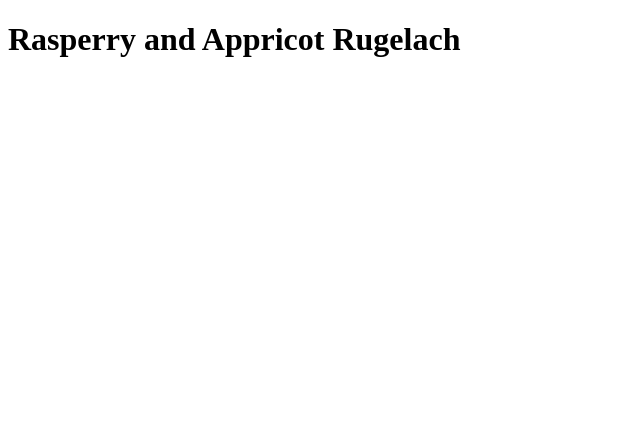
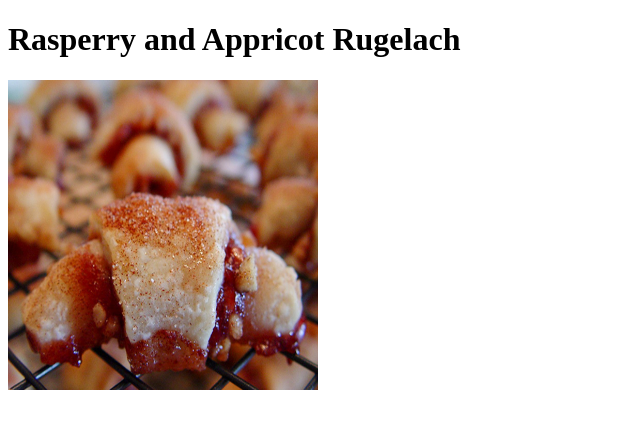
Before and after one commit to jrodr1191/recipes-website, a plain HTML site: page recipes/rasperry-appricot-rugelach.html in a window 1280 px wide. Shown: the whole page, without its empty margins (0-640 px from the left). Drawn offline with Linux system fonts and the light colour scheme.

Commit message:
Added image of rasperry appricot recipe to its appropriate .html, and linked to the page from index.html
Should allow for smooth transition between main page and recipes, and give an idea of what the food item looks like

```diff
--- a/recipes/rasperry-appricot-rugelach.html
+++ b/recipes/rasperry-appricot-rugelach.html
@@ -8,5 +8,7 @@
 
     <body>
         <h1>Rasperry and Appricot Rugelach</h1>
+        <img src="../images/rasperry-appricot-image.jpg"
+        alt="rasperry appricot rugelach" height="310" width="310">
     </body>
 </html>
```
Also changed, not shown: index.html (+2 -0 lines), images/rasperry-appricot-image.jpg (added).
